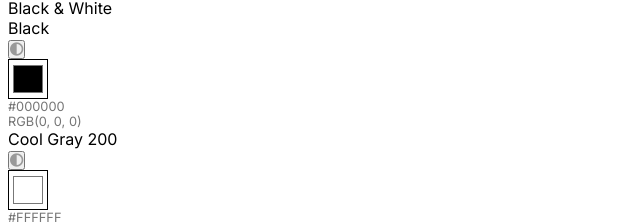
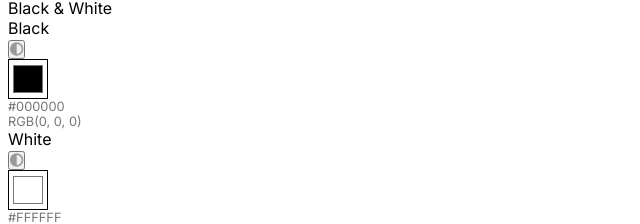
Before and after one commit to Mitra-Pratham/react-fun, a Next.js app: page / in a window 1280 px wide. Shown: the part 2293-2517 px from the top of the page, without its empty margins (0-640 px from the left). Built offline with nearby package versions, Linux system fonts and the light colour scheme; what color-contrast-checker would draw is missing.

Commit message:
text change on white

```diff
--- a/data/data.js
+++ b/data/data.js
@@ -108,7 +108,7 @@ const primaryArray = [
                 rgb: 'RGB(0, 0, 0)'
             },
             {
-                name: 'Cool Gray 200',
+                name: 'White',
                 hex: '#FFFFFF',
                 rgb: 'RGB(255, 255, 255)'
             },
```
